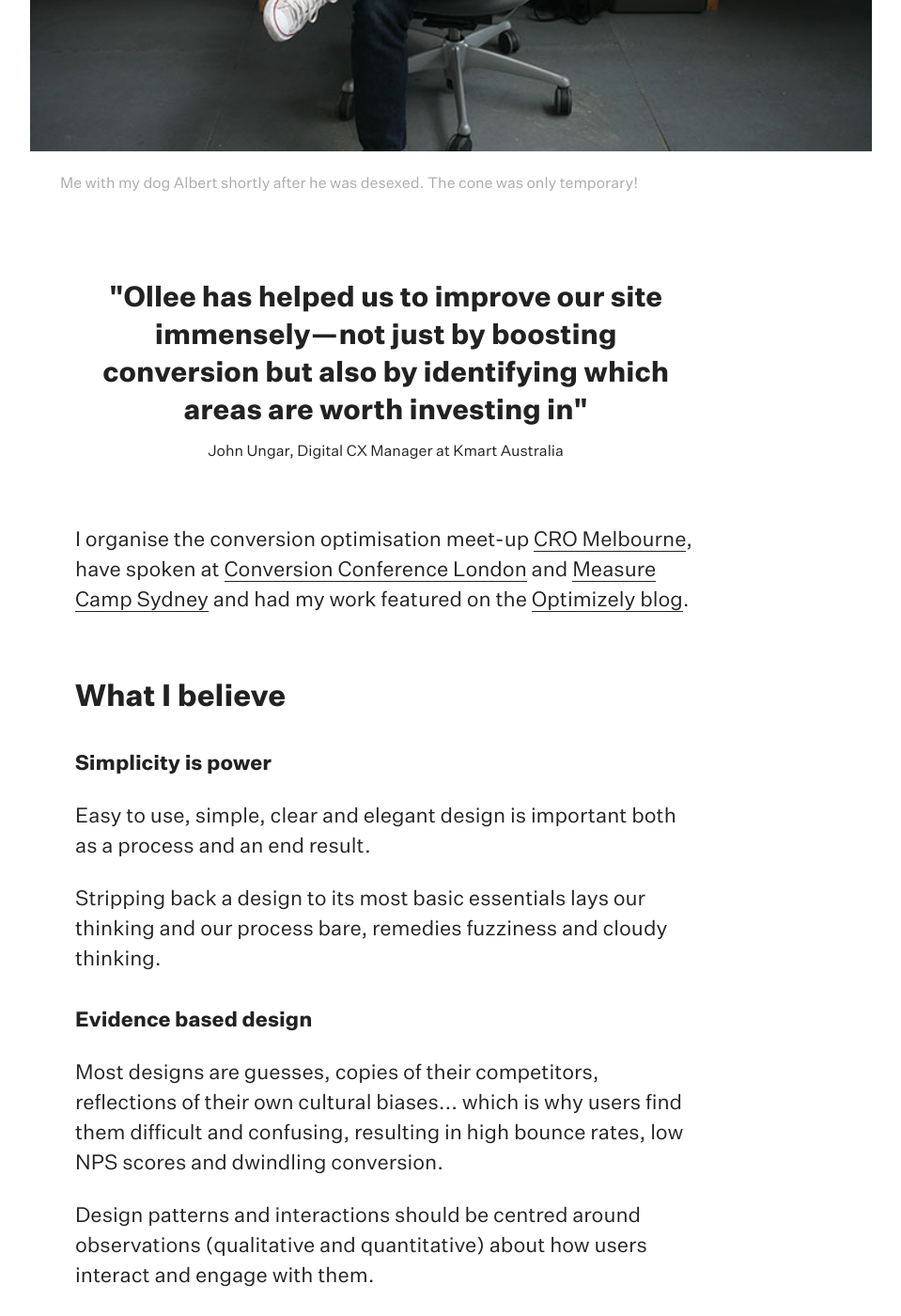
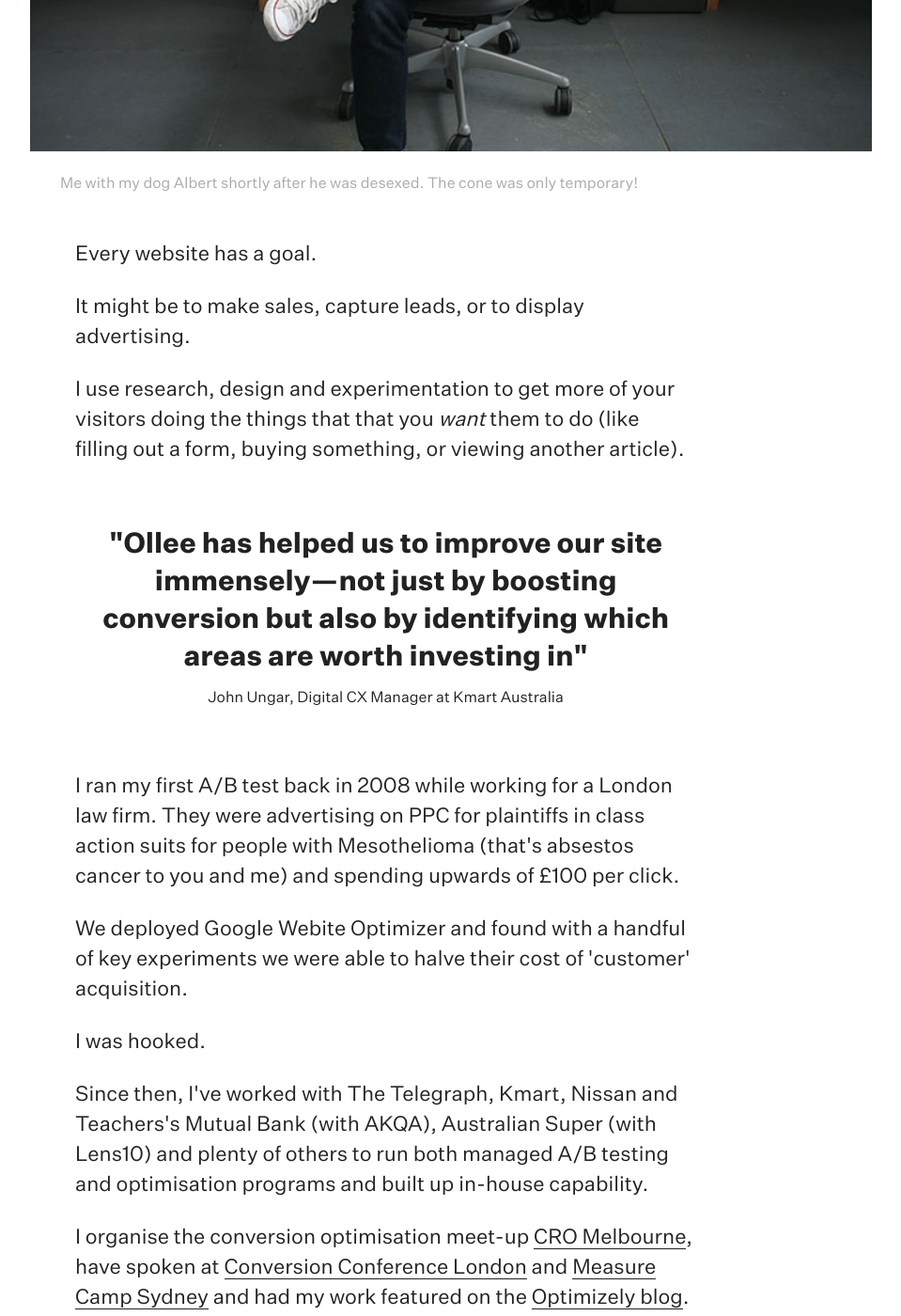
Before and after one commit to olleepalmer/olleepalmer.github.io, a Jekyll site: the page built from about.md, in a window 1280 px wide and 1400 px high, scrolled down 1100 px. Shown: the whole window at 94% size, without its empty margins (160-1119 px from the left). Built offline with Jekyll 4.4.1, drawn with Linux system fonts in a browser that asks for light colours; comment, search, counter and statistics services are not loaded; some of the changed text lies outside the part shown.

Commit message:
Clarity wording update

```diff
--- a/_layouts/about.html
+++ b/_layouts/about.html
@@ -33,19 +33,46 @@
 						</div>
 	<div class="container">
 		<div class="col-lg-10">
+			<p>Every website has a goal.</p>
+<p>
+			It might be to make sales, capture leads, or to display advertising.
+			</p>
+			<p>
+		I use research, design and experimentation to get more of your visitors doing the things that that you <em>want</em> them to do (like filling out a form, buying something, or viewing another article).
+			</p>
 
 					<blockquote class="text-center my-5">
 														<h2 class="smaller mb-2">"Ollee has helped us to improve our site immensely—not just by boosting conversion but also by identifying which areas are worth investing in"</h2>
 														<p class="text-xs">John Ungar, Digital CX Manager at Kmart Australia</p>
 													</blockquote>
 <p>
+I ran my first A/B test back in 2008 while working for a London law firm. They were advertising on PPC for plaintiffs in class action suits for people with Mesothelioma (that's absestos cancer to you and me) and spending upwards of £100 per click.
+</p>
+<p>
+We deployed Google Webite Optimizer and found with a handful of key experiments we were able to halve their cost of 'customer' acquisition.
+</p>
+<p>
+ I was hooked.
+</p>
+<p>
+Since then, I've worked with The Telegraph, Kmart, Nissan and Teachers's Mutual Bank (with AKQA), Australian Super (with Lens10) and plenty of others to run both managed A/B testing and optimisation programs and built up in-house capability.
+</p>
+
+
+<p>
 	I organise the conversion optimisation meet-up <a href="https://meetup.com/CRO-Melbourne/">CRO Melbourne</a>, have spoken at <a href="https://conversionconference.co.uk/">Conversion Conference London</a> and <a href="http://sydney.measurecamp.org/">Measure Camp Sydney</a> and had my work featured on the <a href="https://blog.optimizely.com/2016/07/13/how-does-page-load-time-impact-engagement/">Optimizely blog</a>.
 </p>
 
-<h2 class="mt-5">What I believe</h2>
+</div>
+</div>
+<div class="secondary mt-5" style="background-color: #FFFF88;">
+	<div class="container">
+		<div class="col-lg-10 py-5">
+
+<h2>I believe in...</h2>
 
 
-<h3 class="mt-4">Simplicity is power</h2>
+<h3 class="mt-4">Simplicity</h2>
 <p>
 Easy to use, simple, clear and elegant design is important both as a process and an end result.
 </p>
@@ -60,7 +87,7 @@ Stripping back a design to its most basic essentials lays our thinking and our p
 
 Design patterns and interactions should be centred around observations (qualitative and quantitative) about how users interact and engage with them.
 </p>
-<h3 class="mt-4">Perfection = Variation + Feedback + Repetition</h2>
+<h3 class="mt-4"> Iteration</h2>
 <p>
 	We won’t get it right the first time.
 </p>
@@ -68,7 +95,11 @@ Design patterns and interactions should be centred around observations (qualitat
 Just as natural evolution allows creatures to adapt and change and prosper in their environment, if we continue listening to your customers and adapting and improving your website, we'll eventually achieve something (approaching) perfection.
 
 </p>
-
+</div>
+</div>
+</div>
+<div class="container">
+	<div class="col-lg-10">
 <h2 class="mt-5">Contact me</h2>
 
 <div class="row">
```
